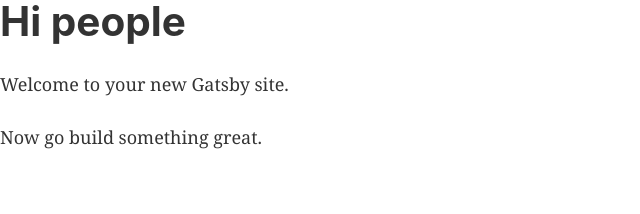
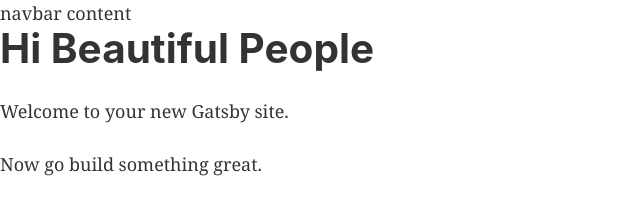
Before and after one commit to basiccreation/cupAjoe, a Gatsby site: page / in a window 1280 px wide. Shown: the whole page, without its empty margins (0-640 px from the left). Built offline with nearby package versions, Linux system fonts and the light colour scheme; Gatsby itself is replaced by a stand-in of ours.

Commit message:
added Navbar back in

```diff
--- a/src/components/layout.js
+++ b/src/components/layout.js
@@ -10,8 +10,14 @@
 import { StaticQuery, graphql } from "gatsby"
 import "./bootstrap.min.css"
 import "./layout.css"
+import Navbar from "./globals/Navbar"
 
-const Layout = ({ children }) => <>{children}</>
+const Layout = ({ children }) => (
+  <>
+    <Navbar />
+    {children}
+  </>
+)
 Layout.propTypes = {
   children: PropTypes.node.isRequired,
 }
--- a/src/pages/index.js
+++ b/src/pages/index.js
@@ -8,7 +8,7 @@
 const IndexPage = () => (
   <Layout>
     <SEO title="Home" keywords={[`gatsby`, `application`, `react`]} />
-    <h1>Hi people</h1>
+    <h1>Hi Beautiful People</h1>
     <p>Welcome to your new Gatsby site.</p>
     <p>Now go build something great.</p>
   </Layout>
```
